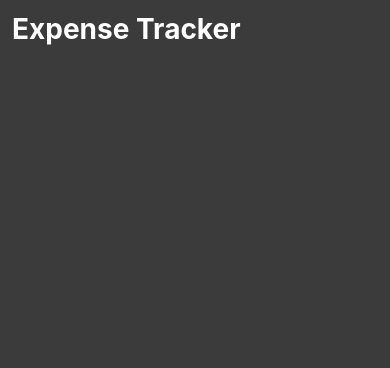
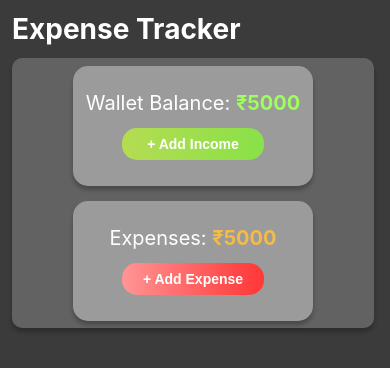
Before and after one commit to rokaderutik/Expense_Tracker, a React (Create React App) app: page / in a window 390 px wide. Shown: the top 368 px of the page. Built offline with nearby package versions, Linux system fonts and the light colour scheme.

Commit message:
hero section cards implemented

```diff
--- a/src/App.js
+++ b/src/App.js
@@ -1,10 +1,12 @@
 import Header from "./components/Header/Header";
 import styles from "./App.module.css";
+import HeroSection from "./components/Hero Section/HeroSection";
 
 function App() {
   return (
     <div className={styles.app_wrapper}>
       <Header />
+      <HeroSection />
     </div>
   );
 }
--- /dev/null
+++ b/src/components/Hero Section/Card.js
@@ -0,0 +1,31 @@
+import styles from "./Card.module.css";
+
+/**
+ * Card component
+ * @param {string} cardTitle
+ * title of card
+ * @param {string} buttonTitle
+ * title of button
+ * @returns
+ */
+const Card = ({ cardTitle, buttonTitle }) => {
+
+    return (
+        <div className={styles.card_body}>
+            <p className={styles.title}>
+                {cardTitle}: <span
+                                className={cardTitle === 'Expenses' ? styles.expense_text : styles.income_text}
+                            >
+                                &#8377;5000
+                            </span>
+            </p>
+            <button
+                className={`${styles.button} ${cardTitle === 'Expenses' ? styles.expense_button : styles.income_button}`}
+            >
+                + Add {buttonTitle}
+            </button>
+        </div>
+    );
+};
+
+export default Card;
--- /dev/null
+++ b/src/components/Hero Section/Card.module.css
@@ -0,0 +1,80 @@
+.card_body {
+    display: flex;
+    flex-direction: column;
+    align-items: center;
+    justify-content: center;
+    background-color: #9B9B9B;
+    border-radius: 15px;
+    box-shadow: 0px 4px 4px 0px #00000040;
+    box-sizing: border-box;
+
+    gap: 19px;
+    height: 180px;
+    width: 356px;
+}
+
+.title {
+    font-size: 30px;
+    font-weight: 400;
+    color: var(--color-white);
+    margin-top: 0px;
+    margin-bottom: 0px;
+}
+
+.expense_text {
+    color: #F4BB4A;
+    font-weight: 700;
+}
+
+.income_text {
+    color: #9DFF5B;
+    font-weight: 700;
+}
+
+.button {
+    font-size: 16px;
+    font-weight: 700;
+    color: var(--color-white);
+    border: none;
+    border-radius: 15px;
+    height: 38px;
+    width: 168px;
+}
+
+.income_button {
+    background: linear-gradient(90deg, #B5DC52 0%, #89E148 100%);
+}
+
+.expense_button {
+    background: linear-gradient(90deg, #FF9595 0%, #FF4747 80%, #FF3838 100%);
+}
+
+@media screen and (max-width: 1008px) {
+    .card_body {
+        gap: 16px;
+        height: 150px;
+        width: 300px;
+    }
+
+    .title {
+        font-size: 24px;
+    }
+
+    .button {
+        font-size: 14px;
+        height: 32px;
+        width: 142px;
+    }
+}
+
+@media screen and (max-width: 640px) {
+    .card_body {
+        gap: 13px;
+        height: 120px;
+        width: 240px;
+    }
+
+    .title {
+        font-size: 20px;
+    }
+}
--- /dev/null
+++ b/src/components/Hero Section/HeroSection.js
@@ -0,0 +1,20 @@
+import Card from "./Card";
+import styles from "./HeroSection.module.css";
+
+const HeroSection = () => {
+
+    return (
+        <div className={styles.hero_section_wrapper}>
+            <Card
+                cardTitle="Wallet Balance"
+                buttonTitle="Income"
+            />
+            <Card
+                cardTitle="Expenses"
+                buttonTitle="Expense"
+            />
+        </div>
+    );
+};
+
+export default HeroSection;
--- /dev/null
+++ b/src/components/Hero Section/HeroSection.module.css
@@ -0,0 +1,13 @@
+.hero_section_wrapper {
+    background-color: #626262;
+    width: 100%;
+    box-sizing: border-box;
+    display: flex;
+    align-items: center;
+    justify-content: space-evenly;
+    flex-wrap: wrap;
+    border-radius: 10px;
+    box-shadow: 0px 4px 4px 0px #00000040;  /*40 is of opacity*/
+
+    height: 270px;
+}
```
